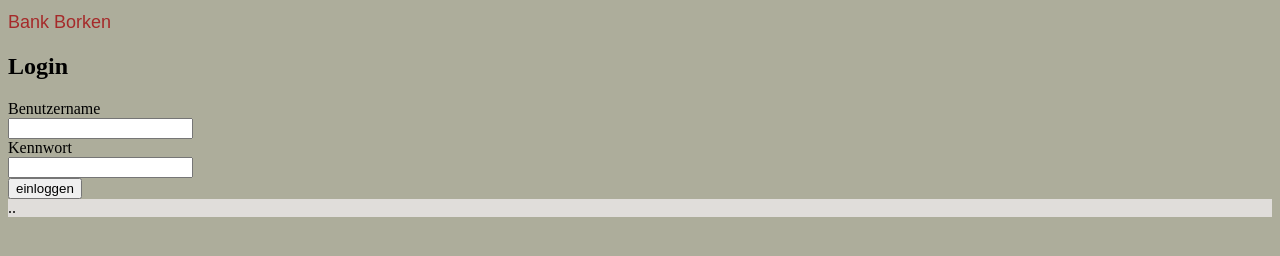
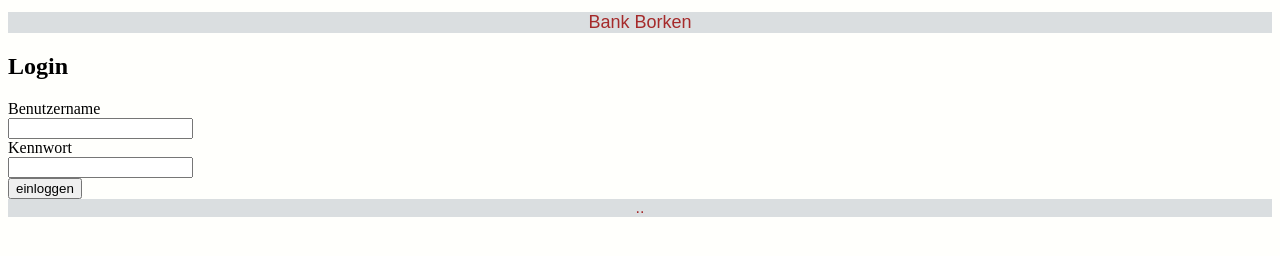
Before and after one commit to an156657/Bank-Borken, a plain HTML site: page login.html in a window 1280 px wide. Drawn offline with Linux system fonts and the light colour scheme.

Commit message:
an der Banking-App gearbeitet

```diff
--- a/stylesheet.css
+++ b/stylesheet.css
@@ -6,9 +6,21 @@ h1{
 }
 
 footer{
-    background-color:rgb(224, 221, 218)
+    background-color:rgb(218, 222, 224);
+    font-family: Arial, Helvetica, sans-serif;
+    color:brown;
+    text-align:center
 }
 
 body{
-    background-color:rgb(173, 173, 155)
+    background-color:rgb(255, 255, 252)
 }
+
+header{
+    background-color: rgb(218, 222, 224);
+    font-family: Arial, Helvetica, sans-serif;
+    color:brown;
+    font-size:larger;
+    text-align:center
+
+}
```
Also changed, not shown: index.html (added, +37 -0 lines), bank-borken 16.ico (added), bank-borken 24.png (added), hilfe.png (added), posteingang.png (added), profil.png (added).
